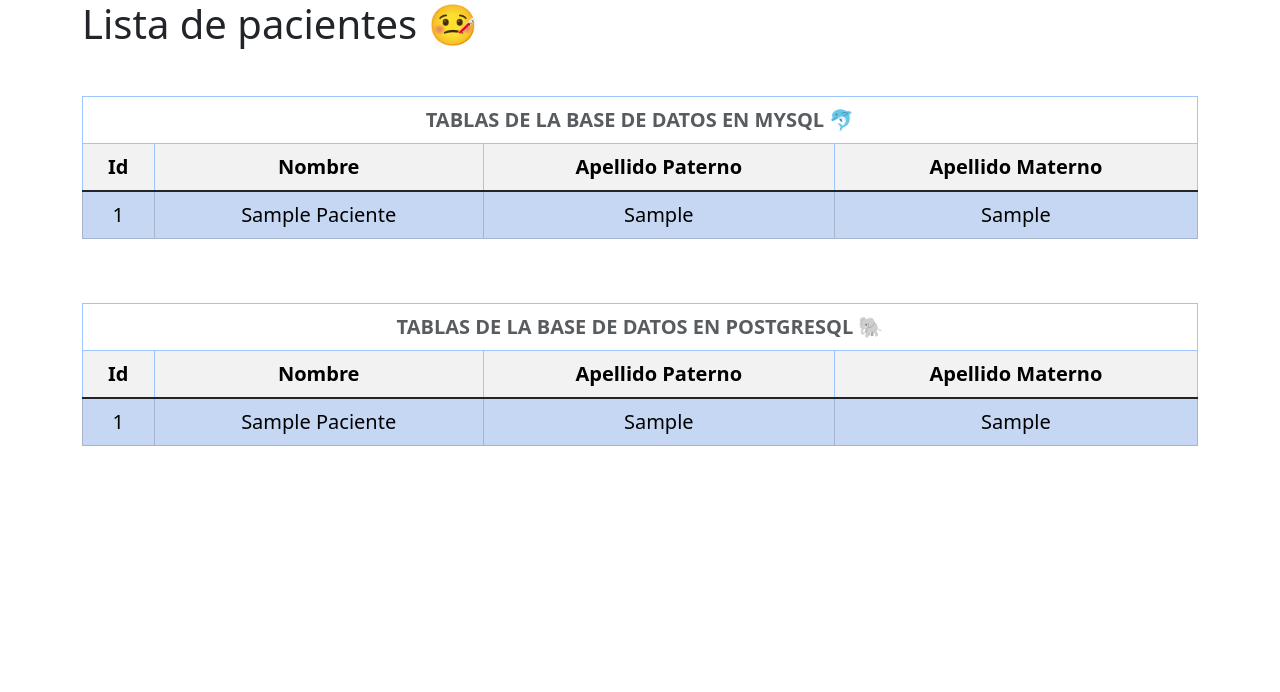
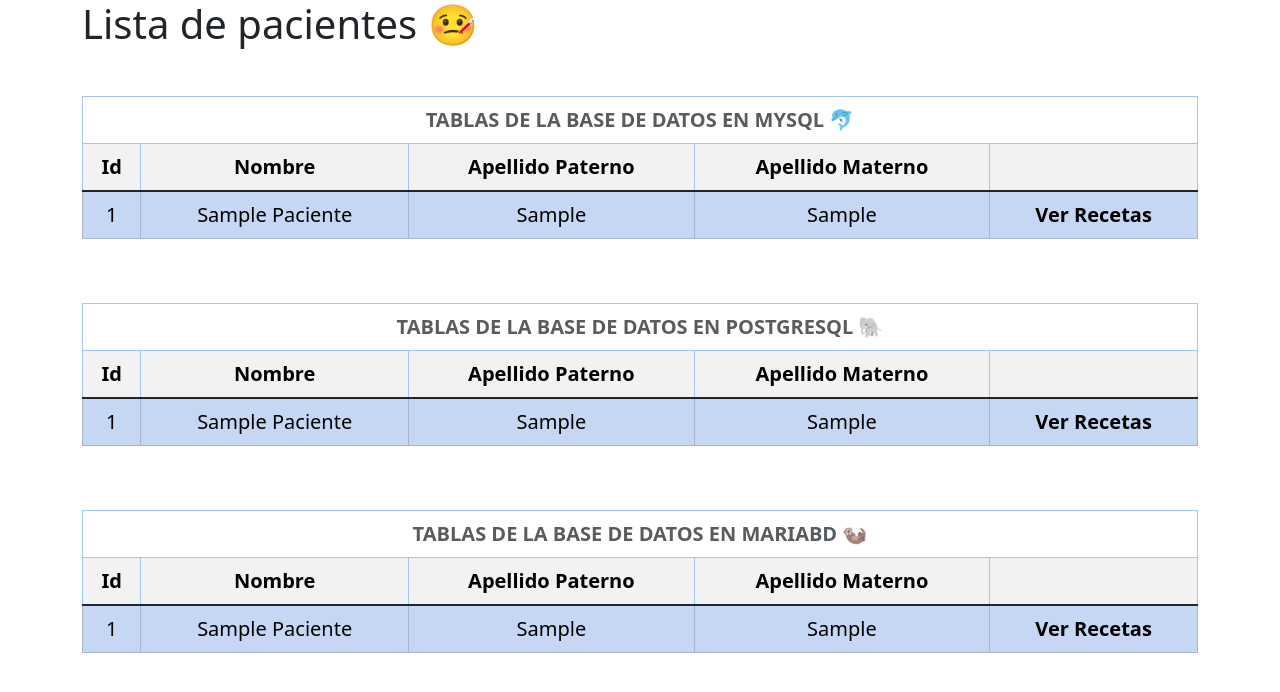
Before and after one commit to ManuelAC2001/HopitalDataMining, a Django app: template pacientes/templates/pacientes.html in a window 1280 px wide. Shown: the top 692 px of the page. Run offline with Django 4.2, Linux system fonts and the light colour scheme; the template is opened without the code that fills it: values that come from a table or form of the project are taken from there, others are empty; tables that the repository leaves empty hold one stand-in row (values such as "Sample post").

Commit message:
Vista de los datos en mysql, mariadb y postgresql

```diff
--- a/Hospital/settings.py
+++ b/Hospital/settings.py
@@ -96,11 +96,11 @@ DATABASES = {
 
     'maria': {
         'ENGINE': 'django.db.backends.mysql',
-        'NAME': 'hospital',
+        'NAME': 'hospital_mdb',
         'USER':'root',
         'PASSWORD':'',
         'HOST':'localhost',
-        'DATABASE_PORT':'3307',
+        'DATABASE_PORT':'3306',
     }
 
 }
--- a/pacientes/templates/pacientes.html
+++ b/pacientes/templates/pacientes.html
@@ -28,6 +28,7 @@
                             <th>Nombre</th>
                             <th>Apellido Paterno</th>
                             <th>Apellido Materno</th>
+                            <th></th>
                         </tr>
                     </thead>
                     <tbody class="table-group-divider">
@@ -38,6 +39,7 @@
                             <td>{{paciente.nombre_paciente}}</td>
                             <td>{{paciente.ape_pa_paciente}}</td>
                             <td>{{paciente.ape_ma_paciente}}</td>
+                            <td class="fw-bold" role="button">Ver Recetas</td>
                         </tr>
                         {% endfor %}
 
@@ -58,6 +60,7 @@
                             <th>Nombre</th>
                             <th>Apellido Paterno</th>
                             <th>Apellido Materno</th>
+                            <th></th>
                         </tr>
                     </thead>
                     <tbody class="table-group-divider">
@@ -68,6 +71,39 @@
                             <td>{{paciente.nombre_paciente}}</td>
                             <td>{{paciente.ape_pa_paciente}}</td>
                             <td>{{paciente.ape_ma_paciente}}</td>
+                            <td class="fw-bold" role="button">Ver Recetas</td>
+                        </tr>
+                        {% endfor %}
+
+                    </tbody>
+                </table>
+            </div>
+        </section>
+
+        <section class="my-5">
+            <div class="table-responsive fs-5 text-center text-capitalize">
+                <table class="table table-striped table-hover table-bordered border-primary-subtle align-middle caption-top">
+                    <thead class="table-light">
+                        <caption class="text-center text-uppercase fs-5 border border-bottom-0 border-primary-subtle fw-bold">
+                            Tablas de la base de datos en MariaBD 🦦
+                        </caption>
+                        <tr>
+                            <th>id</th>
+                            <th>Nombre</th>
+                            <th>Apellido Paterno</th>
+                            <th>Apellido Materno</th>
+                            <th></th>
+                        </tr>
+                    </thead>
+                    <tbody class="table-group-divider">
+
+                        {% for paciente in pacientes_mdb  %}
+                        <tr class="table-primary" >
+                            <td scope="row">{{paciente.pk}}</td>
+                            <td>{{paciente.nombre_paciente}}</td>
+                            <td>{{paciente.ape_pa_paciente}}</td>
+                            <td>{{paciente.ape_ma_paciente}}</td>
+                            <td class="fw-bold" role="button">Ver Recetas</td>
                         </tr>
                         {% endfor %}
 
--- a/pacientes/views.py
+++ b/pacientes/views.py
@@ -8,7 +8,6 @@ class HospitalView(TemplateView):
         context = super().get_context_data(**kwargs)
         context["pacientes_mysql"] = Paciente.objects.using('mysql')
         context["pacientes_pg"] = Paciente.objects.using('postgres')
+        context["pacientes_mdb"] = Paciente.objects.using('maria')
         return context
-
-
     template_name = "pacientes.html"
```
Also changed, not shown: pacientes/management/commands/createPacientes.py (added, +15 -0 lines).
